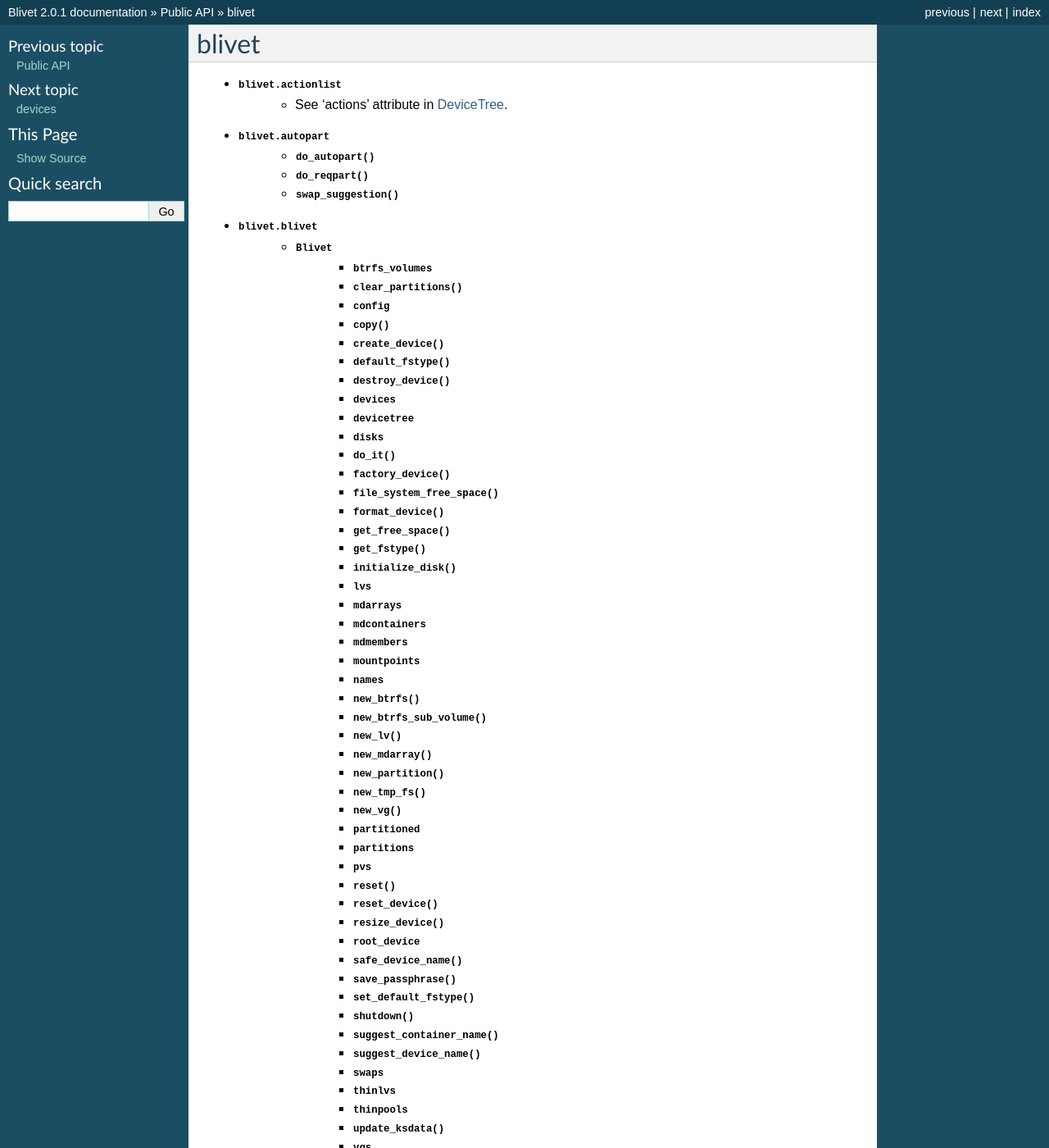
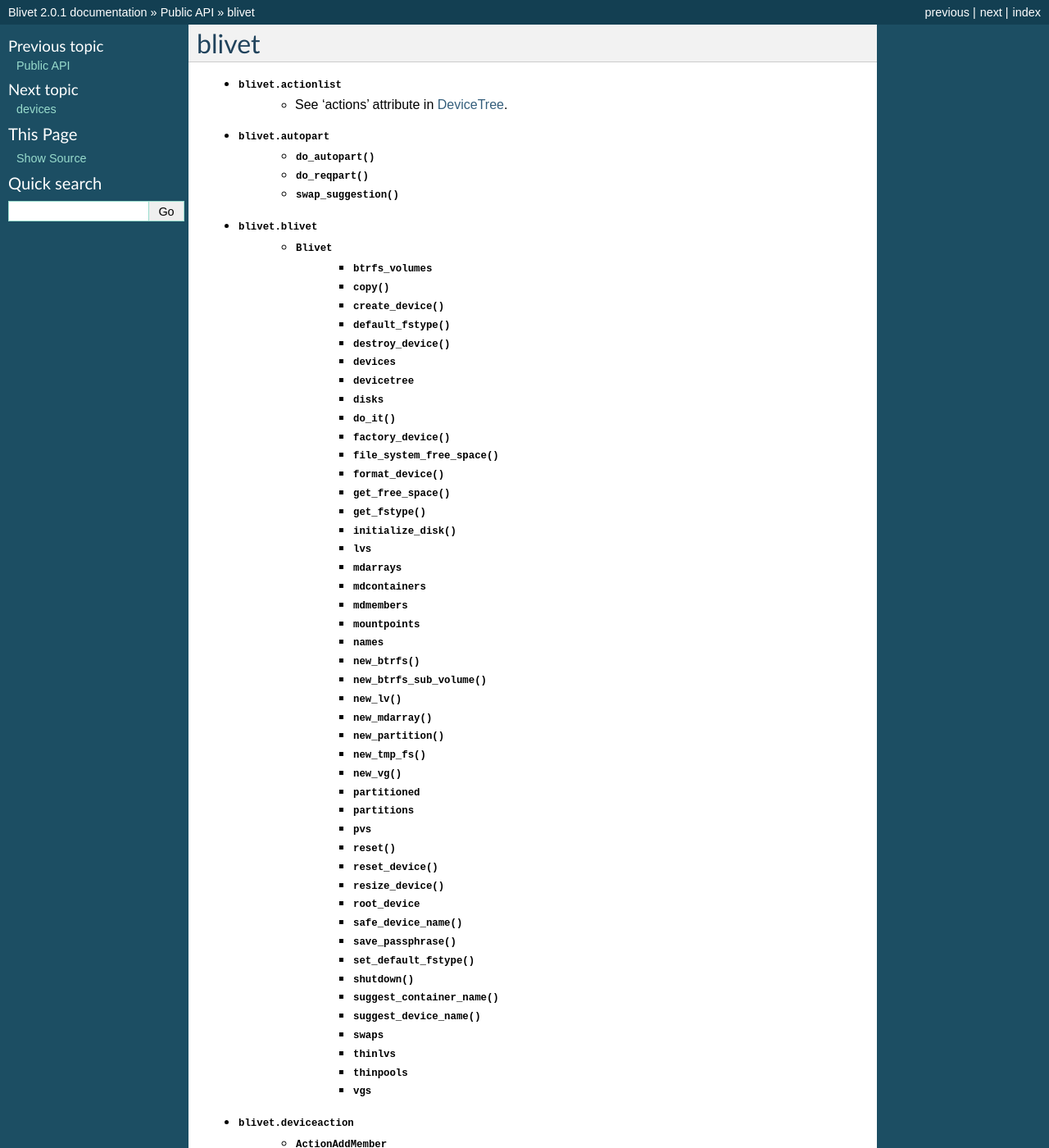
Before and after one commit to storaged-project/blivet, a Sphinx documentation site: the page built from doc/api/blivet.rst, in a window 1280 px wide and 1400 px high. Shown: the whole window at 82% size. Built offline with Sphinx 7.4.7, drawn with Linux system fonts in a browser that asks for light colours; pages that are not in the unit, such as notebooks, are missing from menus.

Commit message:
Update api to reflect changes from isolating installer-specific code.
Remove a few methods and attrs that were removed from Blivet class, and
add "mountpoints" attr which was added to DeviceTreeBase.

```diff
--- a/doc/api/blivet.rst
+++ b/doc/api/blivet.rst
@@ -22,8 +22,6 @@ blivet
 * :mod:`blivet.blivet`
     * :class:`~blivet.blivet.Blivet`
         * :attr:`~blivet.blivet.Blivet.btrfs_volumes`
-        * :meth:`~blivet.blivet.Blivet.clear_partitions`
-        * :attr:`~blivet.blivet.Blivet.config`
         * :meth:`~blivet.blivet.Blivet.copy`
         * :meth:`~blivet.blivet.Blivet.create_device`
         * :meth:`~blivet.blivet.Blivet.default_fstype`
@@ -67,7 +65,6 @@ blivet
         * :attr:`~blivet.blivet.Blivet.swaps`
         * :attr:`~blivet.blivet.Blivet.thinlvs`
         * :attr:`~blivet.blivet.Blivet.thinpools`
-        * :meth:`~blivet.blivet.Blivet.update_ksdata`
         * :attr:`~blivet.blivet.Blivet.vgs`
 
 * :mod:`blivet.deviceaction`
```
Also changed, not shown: other parts of doc/api/blivet.rst (+1 -0 lines).
